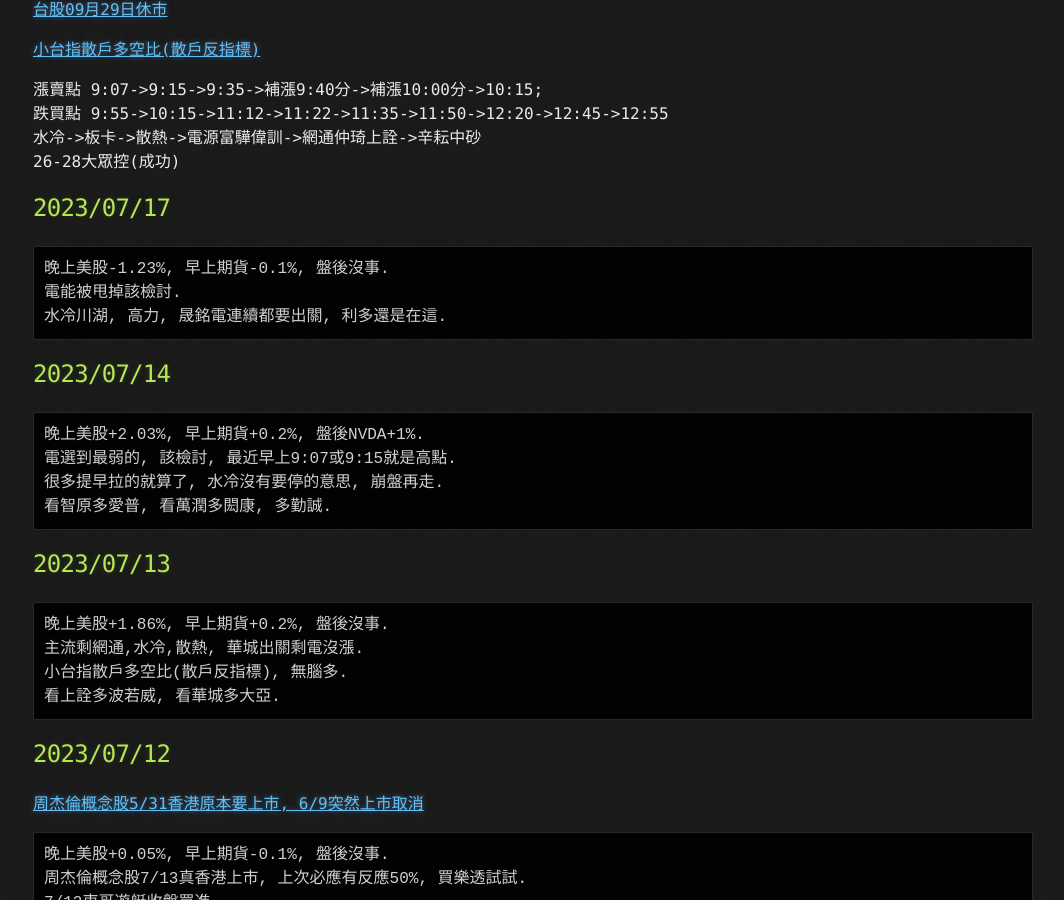
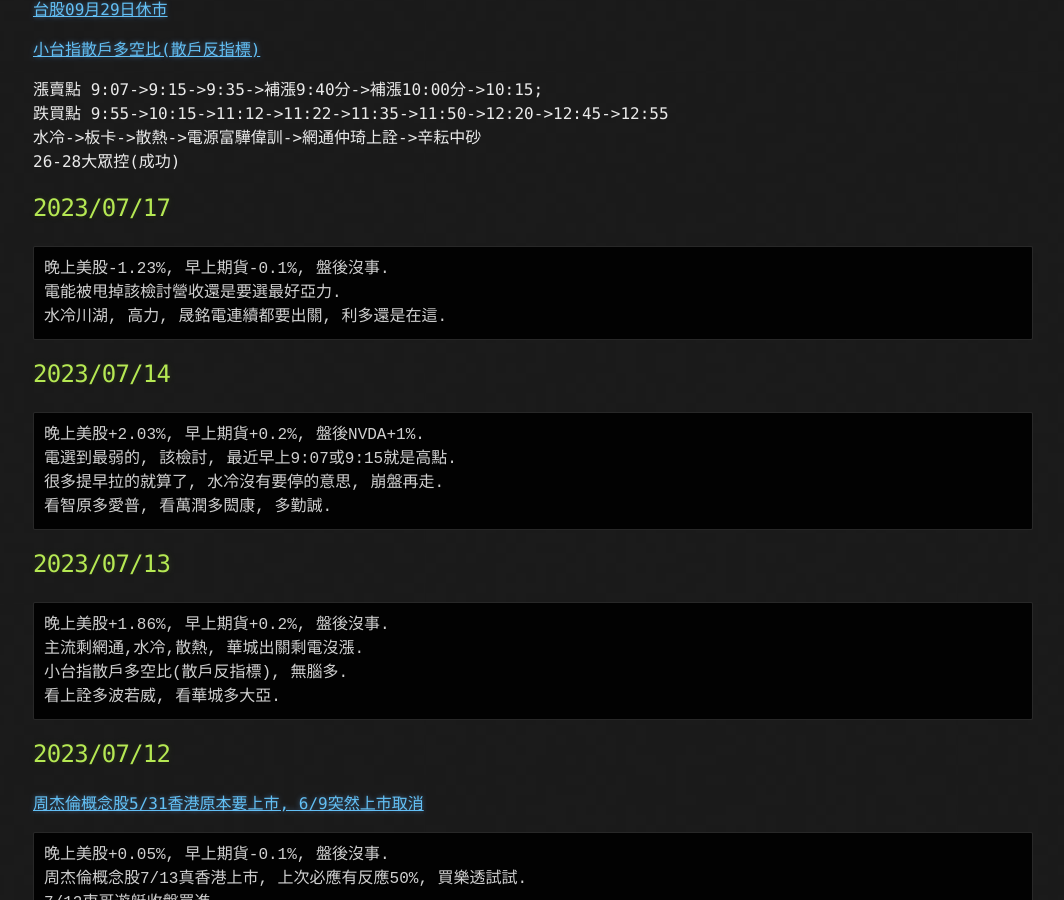
Before and after one commit to lepg5487/Stock_God, a Jekyll site: the page built from index.md, in a window 1280 px wide and 900 px high, scrolled down 460 px. Shown: the whole window, without its empty margins (107-1171 px from the left). Built offline with Jekyll 4.4.1, drawn with Linux system fonts in a browser that asks for light colours; our own code applies the rules of GitHub Pages for plain Markdown files.

Commit message:
Update index.md

````diff
--- a/index.md
+++ b/index.md
@@ -24,7 +24,7 @@
 ## 2023/07/17
 ```
 晚上美股-1.23%, 早上期貨-0.1%, 盤後沒事.
-電能被甩掉該檢討.
+電能被甩掉該檢討營收還是要選最好亞力.
 水冷川湖, 高力, 晟銘電連續都要出關, 利多還是在這.
 ```
 
````
